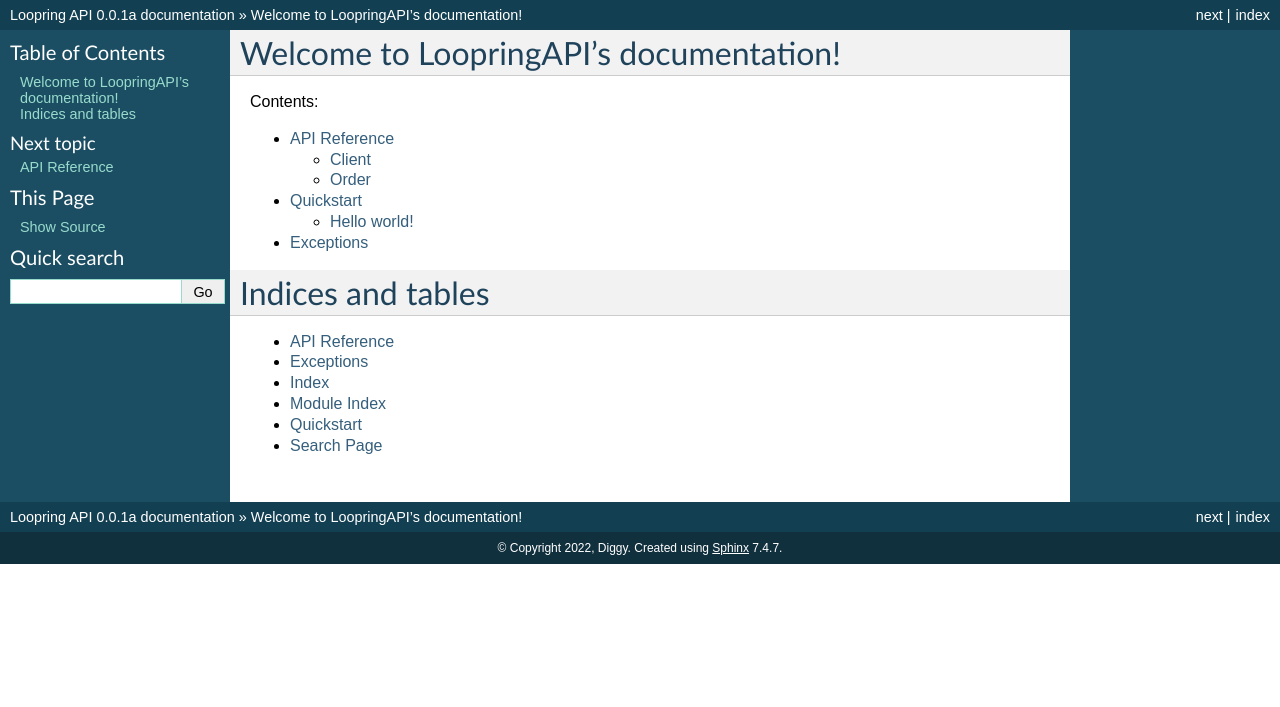
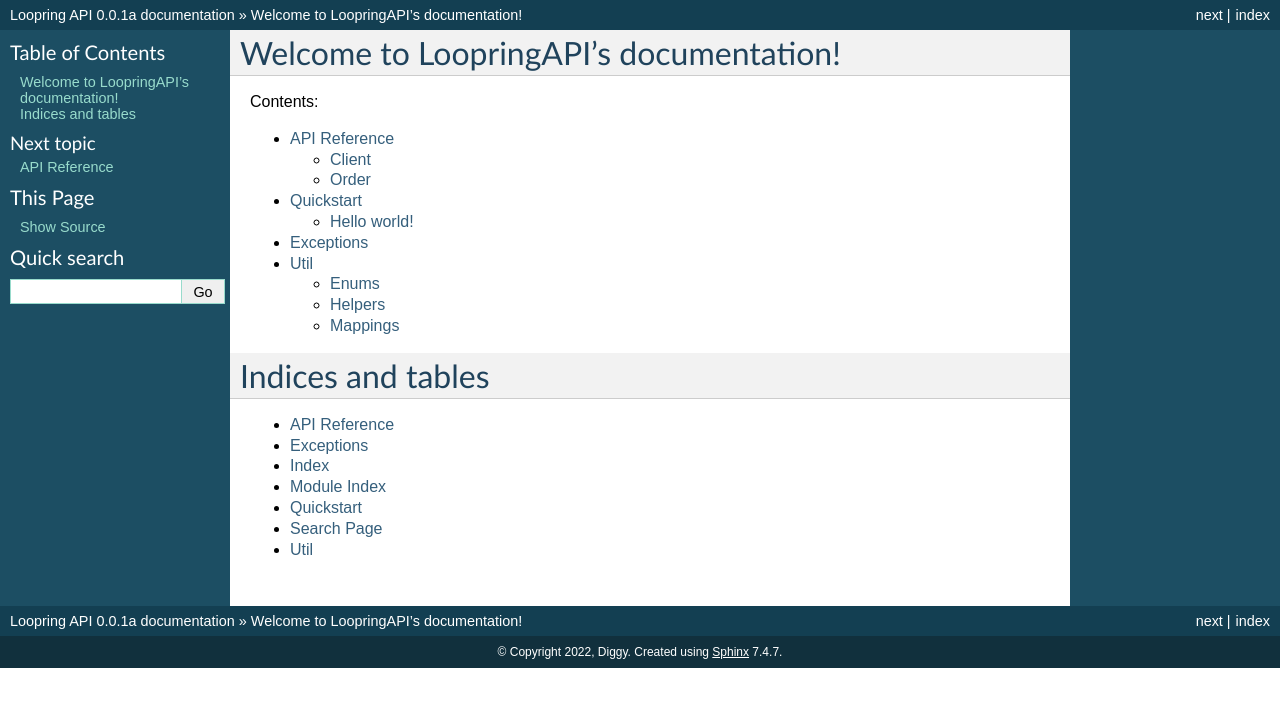
Before and after one commit to DiggidyDev/LoopringAPI, a Sphinx documentation site: the page built from docs/index.rst, in a window 1280 px wide. Shown: the top 707 px of the page. Built offline with Sphinx 7.4.7, drawn with Linux system fonts in a browser that asks for light colours.

Commit message:
Util page for docs

```diff
--- a/docs/index.rst
+++ b/docs/index.rst
@@ -10,6 +10,7 @@
    apireference
    quickstart
    errors
+   util
 
 
 
@@ -23,3 +24,4 @@
 * :ref:`modindex`
 * :ref:`quickstart`
 * :ref:`search`
+* :ref:`util`
```
